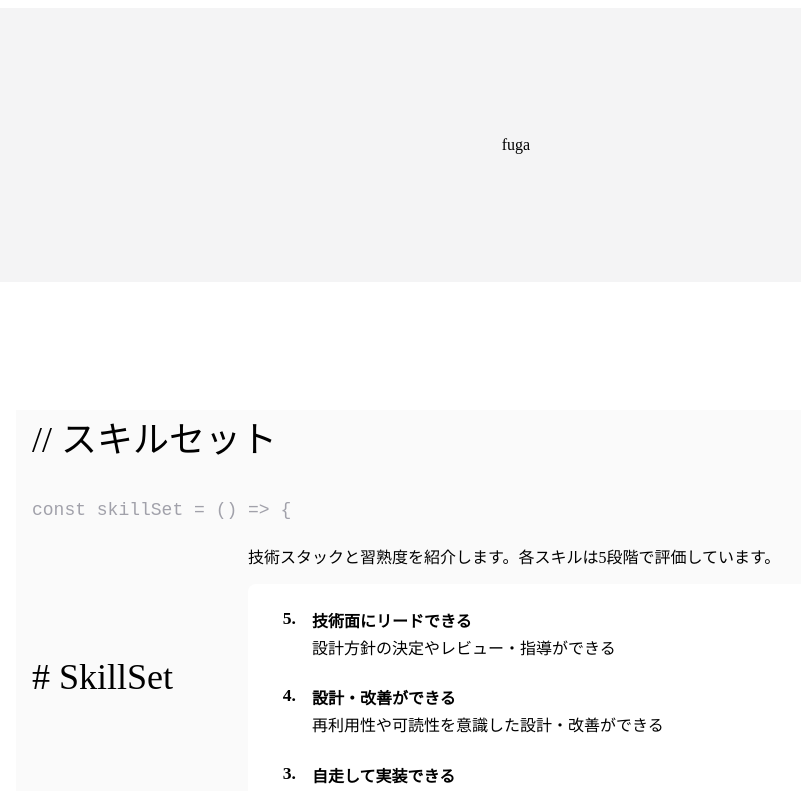
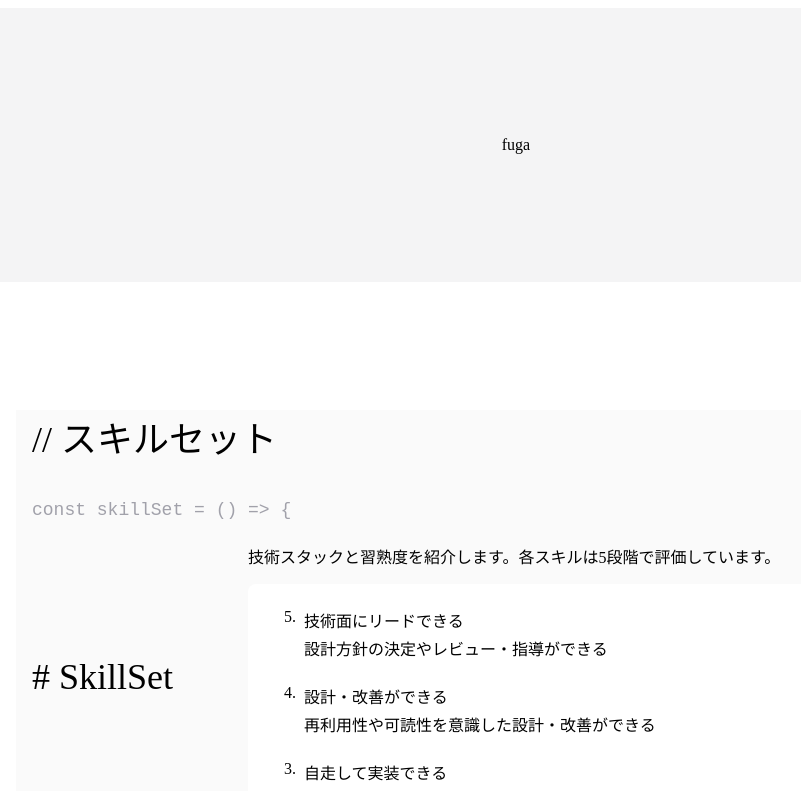
Before and after one commit to chika-create/portfolio, a Next.js app: page /skill in a window 1280 px wide. Shown: the top 791 px of the page, without its empty margins (124-925 px from the left). Built offline with nearby package versions, Linux system fonts and the light colour scheme.

Commit message:
♻ LevelGuideコンポーネントのスタイルを整理し、アイテムの間隔とフォントの重みを調整

```diff
--- a/styles/skill/LevelGuide.module.scss
+++ b/styles/skill/LevelGuide.module.scss
@@ -2,41 +2,35 @@
 @import "../common/variables.scss";
 
 .levelGuideList {
+  display: flex;
+  flex-direction: column;
+  gap: 1.5rem;
   list-style: none;
   counter-reset: level 6;
   padding: 1.5rem;
-  display: flex;
-  flex-direction: column;
-  gap: 1.5rem;
   background-color: $white;
   border-radius: 0.5rem;
 
   &__item {
+    display: flex;
+    gap: 0.5rem;
     counter-increment: level -1;
-    display: flex;
-    gap: 1rem;
 
     &::before {
-      content: counter(level) ".";
       flex-basis: 1.5rem;
       flex-shrink: 0;
-      font-weight: 700;
-      font-size: 1.1rem;
-      color: map-get($gray, "900");
+      content: counter(level) ".";
+      font-weight: 500;
       text-align: right;
     }
   }
 
   &__itemTitle {
     margin: 0;
-    font-weight: 700;
-    font-size: 1rem;
-    color: map-get($gray, "900");
+    font-weight: 500;
   }
 
   &__itemDescription {
     margin: 0.25rem 0 0;
-    color: map-get($gray, "600");
-    line-height: 1.6;
   }
 }
```
